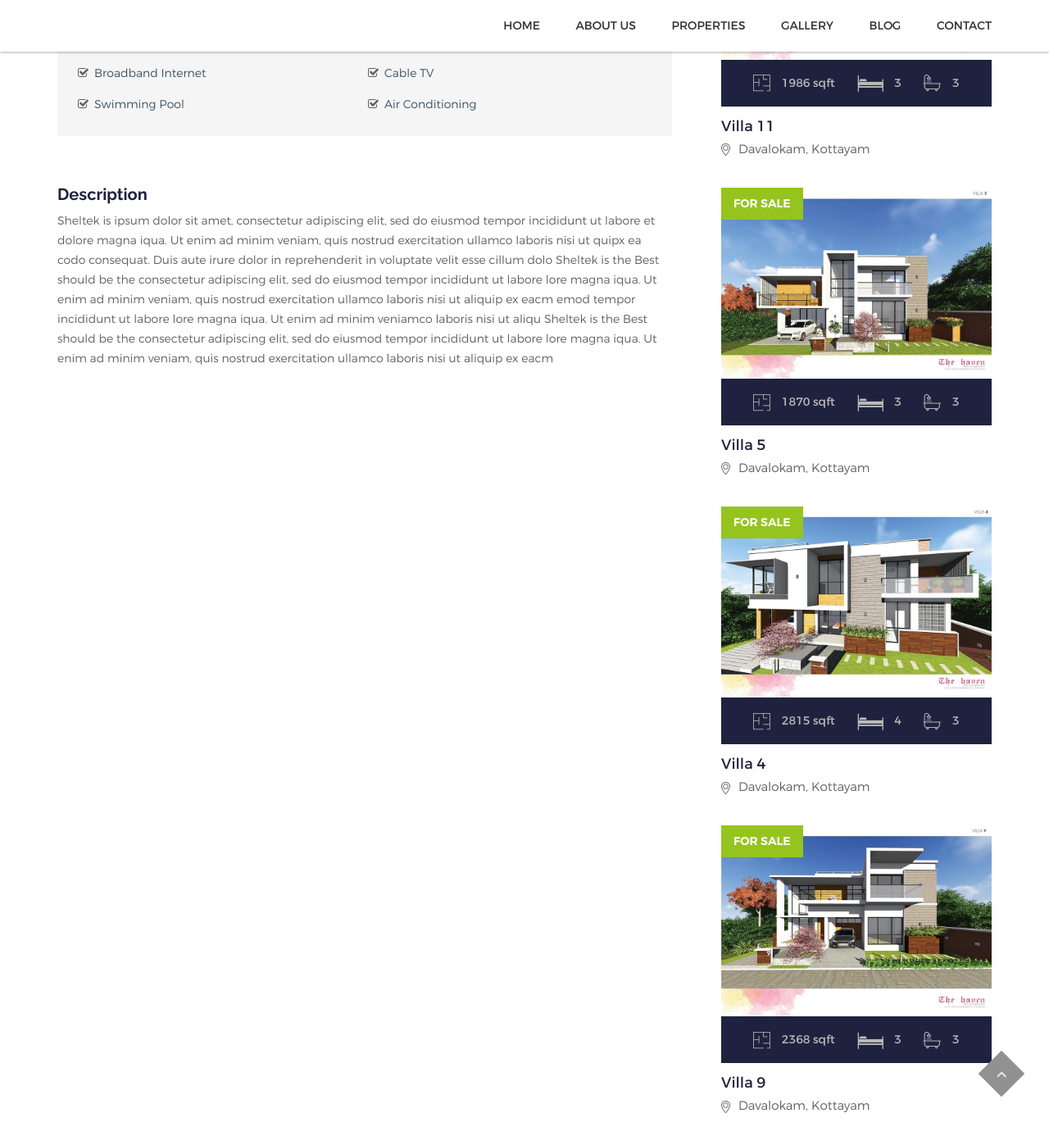
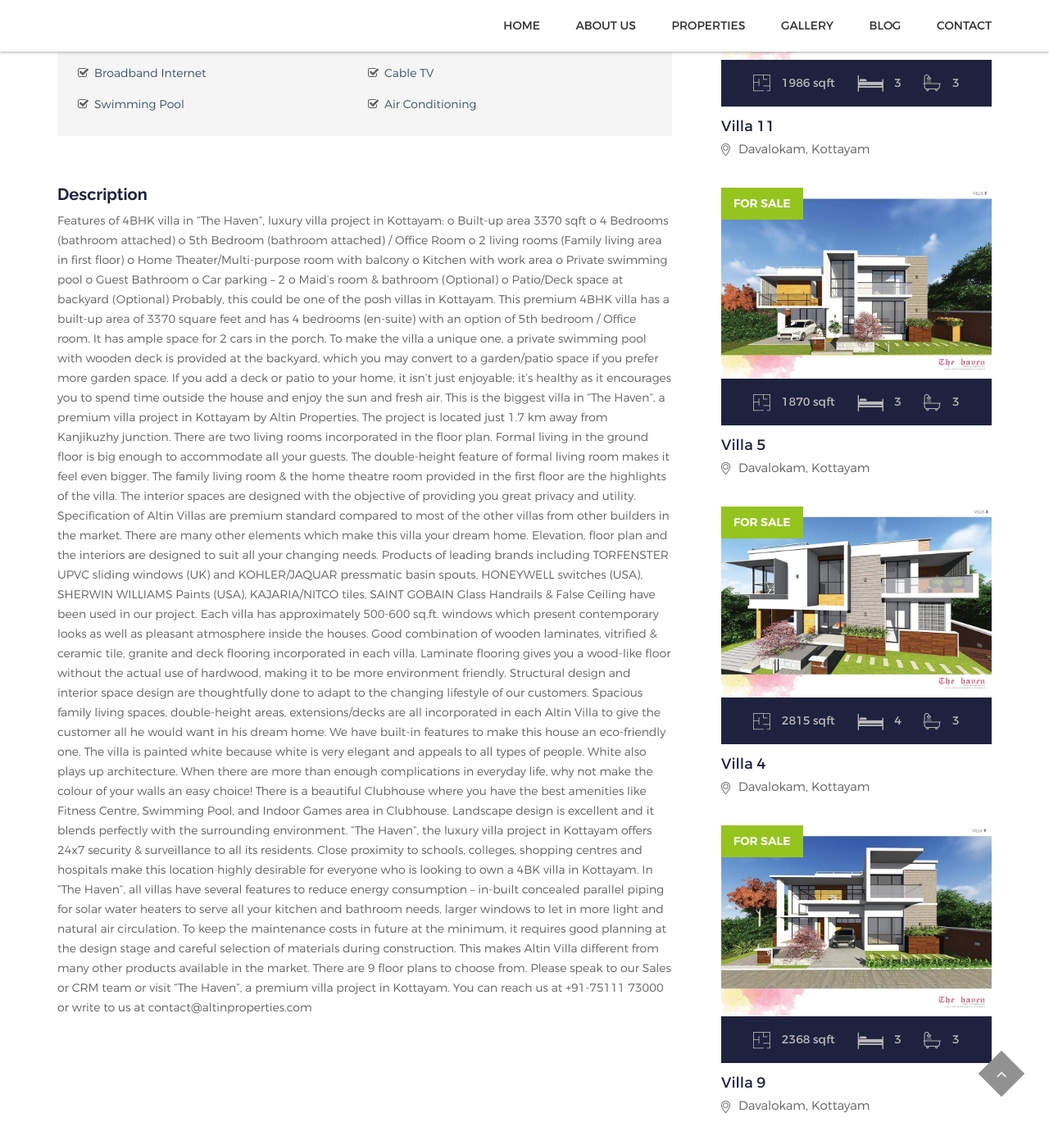
Before and after one commit to altinproperties/altinproperties.github.io, a Jekyll site: the page built from _properties/villa-1.html, in a window 1280 px wide and 1400 px high, scrolled down 1529 px. Shown: the top 1397 px of the window at 82% size. Built offline with Jekyll 4.4.1, drawn with Linux system fonts in a browser that asks for light colours; comment, search, counter and statistics services are not loaded.

Commit message:
Update from Forestry.io - villa-1.html

```diff
--- a/_properties/villa-1.html
+++ b/_properties/villa-1.html
@@ -19,10 +19,57 @@
 - Cable TV
 - Swimming Pool
 - Air Conditioning
-description: |
-  Sheltek is ipsum dolor sit amet, consectetur adipiscing elit, sed do eiusmod tempor incididunt ut labore et dolore magna iqua. Ut enim ad minim veniam, quis nostrud exercitation ullamco laboris nisi ut quipx ea codo consequat. Duis aute irure dolor in reprehenderit in voluptate velit esse cillum dolo
-
-  Sheltek is the Best should be the consectetur adipiscing elit, sed do eiusmod tempor incididunt ut labore lore magna iqua. Ut enim ad minim veniam, quis nostrud exercitation ullamco laboris nisi ut aliquip ex eacm emod tempor incididunt ut labore lore magna iqua. Ut enim ad minim veniamco laboris nisi ut aliqu
-
-  Sheltek is the Best should be the consectetur adipiscing elit, sed do eiusmod tempor incididunt ut labore lore magna iqua. Ut enim ad minim veniam, quis nostrud exercitation ullamco laboris nisi ut aliquip ex eacm
+description: "Features of 4BHK villa in “The Haven”, luxury villa project in Kottayam:\n\no\tBuilt-up
+  area 3370 sqft\no\t4 Bedrooms (bathroom attached)\no\t5th Bedroom (bathroom attached)
+  / Office Room\no\t2 living rooms (Family living area in first floor)\no\tHome Theater/Multi-purpose
+  room with balcony\no\tKitchen with work area\no\tPrivate swimming pool\no\tGuest
+  Bathroom\no\tCar parking – 2\no\tMaid’s room & bathroom (Optional)\no\tPatio/Deck
+  space at backyard  (Optional)\n\nProbably, this could be one of the posh villas
+  in Kottayam. This premium 4BHK villa has a built-up area of 3370 square feet and
+  has 4 bedrooms (en-suite) with an option of 5th bedroom / Office room. It has ample
+  space for 2 cars in the porch. To make the villa a unique one, a private swimming
+  pool with wooden deck is provided at the backyard, which you may convert to a garden/patio
+  space if you prefer more garden space. If you add a deck or patio to your home,
+  it isn’t just enjoyable; it’s healthy as it encourages you to spend time outside
+  the house and enjoy the sun and fresh air.\nThis is the biggest villa in “The Haven”,
+  a premium villa project in Kottayam by Altin Properties. The project is located
+  just 1.7 km away from Kanjikuzhy junction. There are two living rooms incorporated
+  in the floor plan. Formal living in the ground floor is big enough to accommodate
+  all your guests. The double-height feature of formal living room makes it feel even
+  bigger. The family living room & the home theatre room provided in the first floor
+  are the highlights of the villa. \n\nThe interior spaces are designed with the objective
+  of providing you great privacy and utility. Specification of Altin Villas are premium
+  standard compared to most of the other villas from other builders in the market.
+  There are many other elements which make this villa your dream home. Elevation,
+  floor plan and the interiors are designed to suit all your changing needs.\n\nProducts
+  of leading brands including TORFENSTER UPVC sliding windows (UK) and KOHLER/JAQUAR
+  pressmatic basin spouts, HONEYWELL switches (USA), SHERWIN WILLIAMS Paints (USA),
+  KAJARIA/NITCO tiles, SAINT GOBAIN Glass Handrails & False Ceiling have been used
+  in our project. Each villa has approximately 500-600 sq.ft. windows which present
+  contemporary looks as well as pleasant atmosphere inside the houses. Good combination
+  of wooden laminates, vitrified & ceramic tile, granite and deck flooring incorporated
+  in each villa. Laminate flooring gives you a wood-like floor without the actual
+  use of hardwood, making it to be more environment friendly. \nStructural design
+  and interior space design are thoughtfully done to adapt to the changing lifestyle
+  of our customers. Spacious family living spaces, double-height areas, extensions/decks
+  are all incorporated in each Altin Villa to give the customer all he would want
+  in his dream home. We have built-in features to make this house an eco-friendly
+  one.\n\nThe villa is painted white because white is very elegant and appeals to
+  all types of people. White also plays up architecture. When there are more than
+  enough complications in everyday life, why not make the colour of your walls an
+  easy choice!\n\n\nThere is a beautiful Clubhouse where you have the best amenities
+  like Fitness Centre, Swimming Pool, and Indoor Games area in Clubhouse. Landscape
+  design is excellent and it blends perfectly with the surrounding environment.\n\n“The
+  Haven”, the luxury villa project in Kottayam offers 24x7 security & surveillance
+  to all its residents. \n\nClose proximity to schools, colleges, shopping centres
+  and hospitals make this location highly desirable for everyone who is looking to
+  own a 4BK villa in Kottayam.\n\nIn “The Haven”, all villas have several features
+  to reduce energy consumption – in-built concealed parallel piping for solar water
+  heaters to serve all your kitchen and bathroom needs, larger windows to let in more
+  light and natural air circulation.\n\nTo keep the maintenance costs in future at
+  the minimum, it requires good planning at the design stage and careful selection
+  of materials during construction. This makes Altin Villa different from many other
+  products available in the market. There are 9 floor plans to choose from. \n\nPlease
+  speak to our Sales or CRM team or visit “The Haven”, a premium villa project in
+  Kottayam. You can reach us at +91-75111 73000 or write to us at contact@altinproperties.com\n"
 ---
```
Also changed, not shown: other parts of _properties/villa-1.html (+1 -1 lines).
